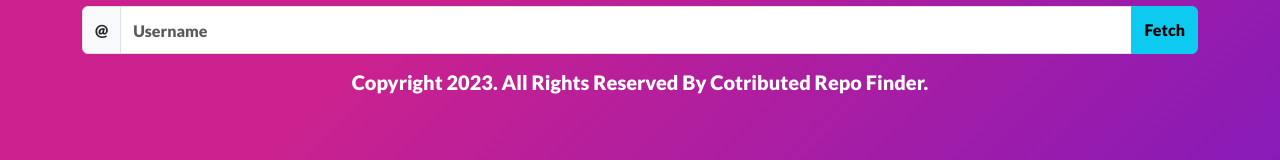
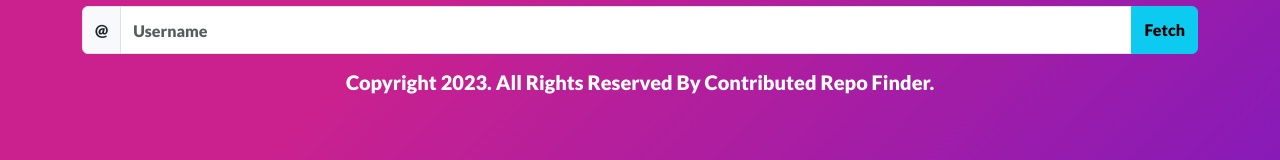
Before and after one commit to soumwadeep/Contributed-Repo-Finder, a React (Vite) app: page / in a window 1280 px wide. Shown: the part 132-292 px from the top of the page. Built offline with nearby package versions, Linux system fonts and the light colour scheme.

Commit message:
Update App.jsx

```diff
--- a/src/App.jsx
+++ b/src/App.jsx
@@ -139,7 +139,7 @@
         )}
       </div>
       <footer className="text-center mt-3">
-        <h5>Copyright 2023. All Rights Reserved By Cotributed Repo Finder.</h5>
+        <h5>Copyright 2023. All Rights Reserved By Contributed Repo Finder.</h5>
       </footer>
     </>
   );
```
